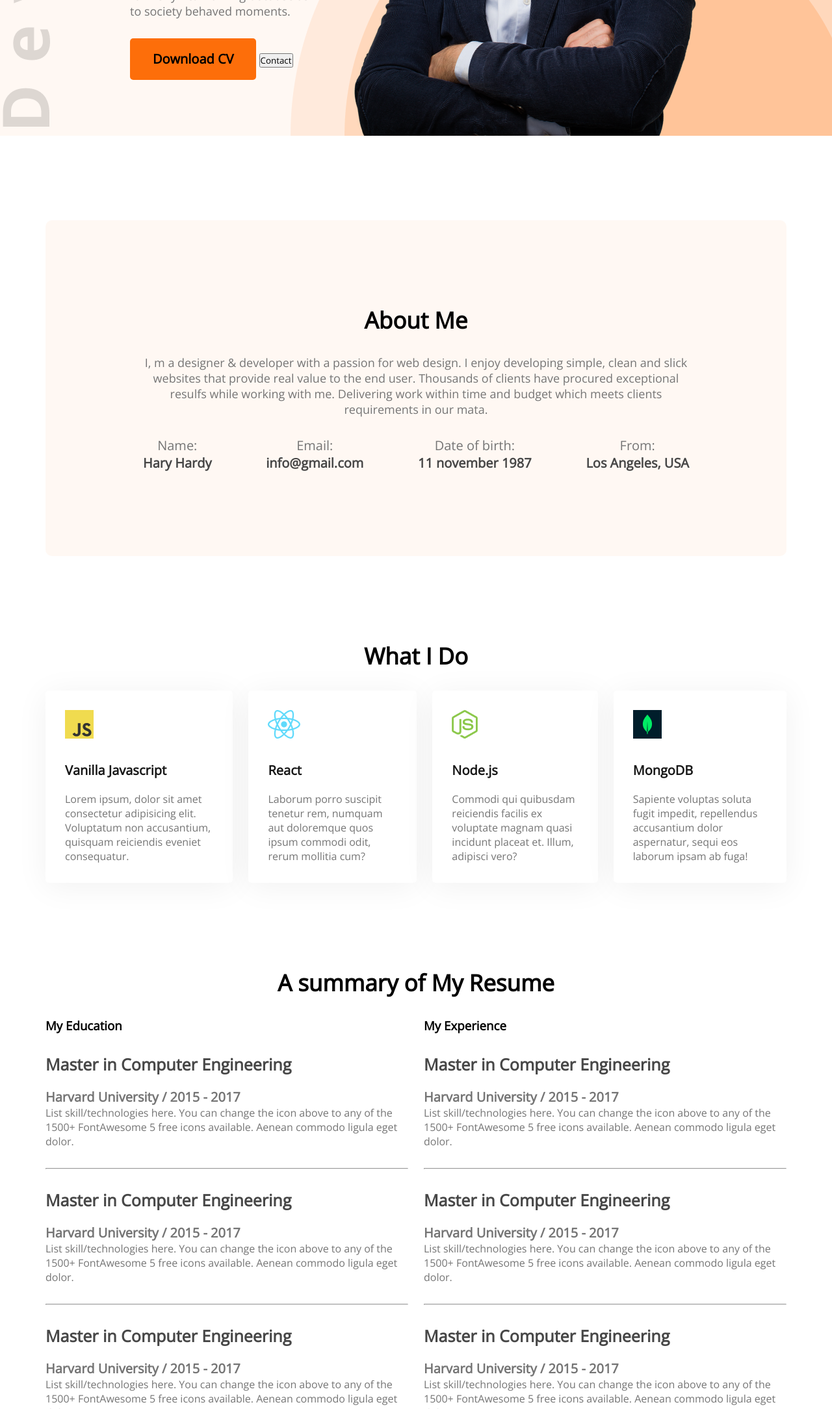
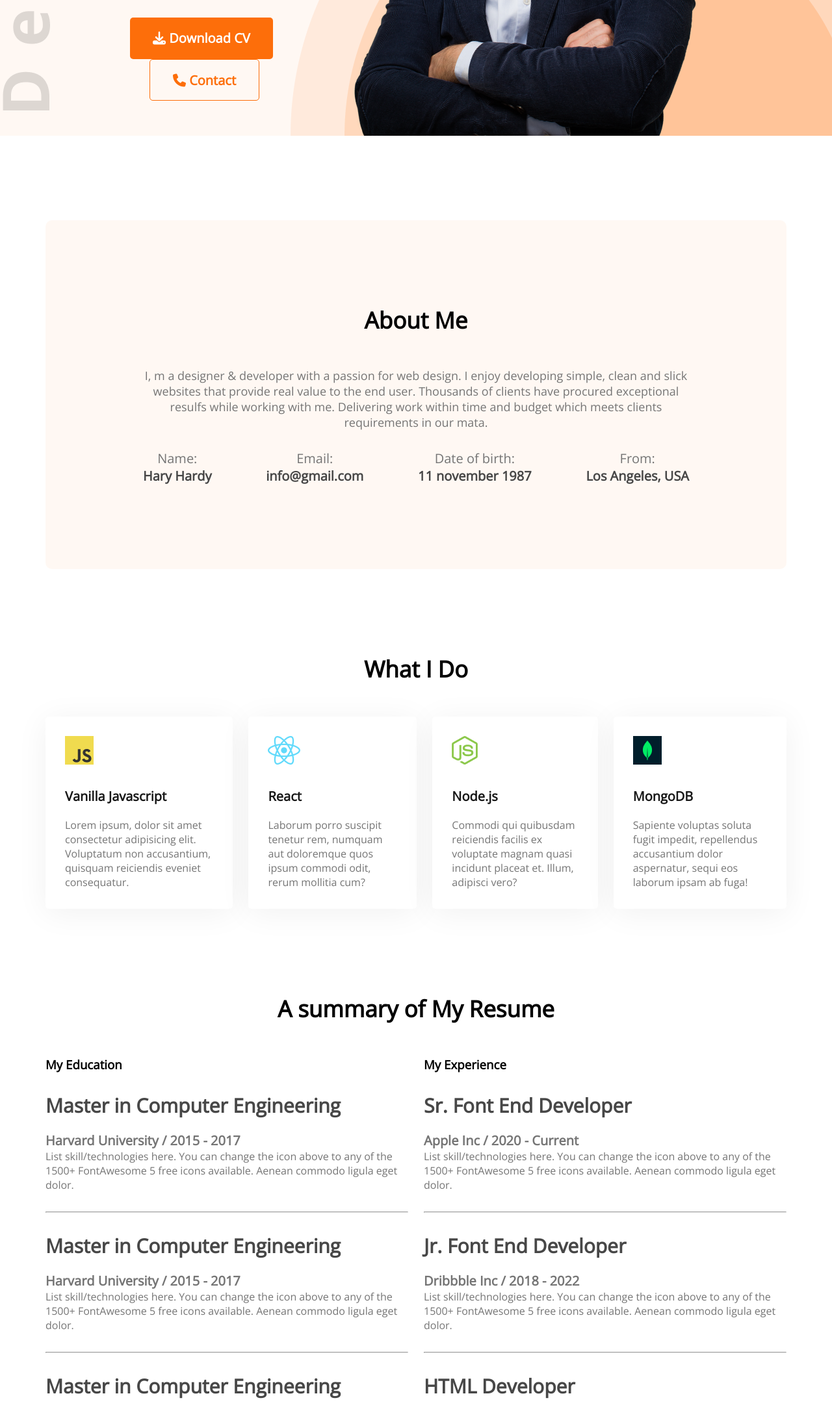
Before and after one commit to asifkhan907/portfolio, a plain HTML site: page index.html in a window 1280 px wide. Shown: the part 631-2800 px from the top of the page at 65% size. Drawn offline with nearby package versions, Linux system fonts and the light colour scheme.

Commit message:
added font awesome icon

```diff
--- a/index.html
+++ b/index.html
@@ -9,6 +9,7 @@
     <link rel="preconnect" href="https://fonts.googleapis.com">
 <link rel="preconnect" href="https://fonts.gstatic.com" crossorigin>
 <link href="https://fonts.googleapis.com/css2?family=Open+Sans&display=swap" rel="stylesheet">
+<script src="https://kit.fontawesome.com/b81d9b355b.js" crossorigin="anonymous"></script>
 </head>
 <body>
     <header class="header">
@@ -26,8 +27,8 @@
                 <h3 class="banar-sub-title">Hi, I am</h3>
                 <h1 class="banar-title">Mary Hardy</h1>
                 <p class="banar-description">Shot what able cold new see hold.Friendly as an betrayed formerly he. Morning because as to society behaved moments.</p>
-                <button class="btn-primary">Download CV</button>
-                <button>Contact</button>
+                <button class="btn-primary"><i class="fa-solid fa-download"></i> Download CV</button>
+                <button class="btn-contact"><i class="fa-solid fa-phone"></i> Contact</button>
             </div>
             <img src="images/hardy.png" alt="">
         </div>
@@ -112,22 +113,22 @@
                 <div>
                     <h3 class="resume-title">My Experience</h3>
                     <div class="resume-item">
-                        <h4 class="title">Master in Computer Engineering</h4>
-                    <h5 class="sub-title">Harvard University / 2015 - 2017</h5>
+                        <h4 class="title">Sr. Font End Developer</h4>
+                    <h5 class="sub-title">Apple Inc / 2020 - Current</h5>
                     <p class="description">List skill/technologies here. You can change the icon above
                         to any of the 1500+ FontAwesome 5 free icons available. Aenean commodo ligula eget dolor.</p>
                     </div>
                     <hr>
                     <div class="resume-item">
-                        <h4 class="title">Master in Computer Engineering</h4>
-                    <h5 class="sub-title">Harvard University / 2015 - 2017</h5>
+                        <h4 class="title">Jr. Font End Developer</h4>
+                    <h5 class="sub-title">Dribbble Inc / 2018 - 2022</h5>
                     <p class="description">List skill/technologies here. You can change the icon above
                         to any of the 1500+ FontAwesome 5 free icons available. Aenean commodo ligula eget dolor.</p>
                     </div>
                     <hr>
                     <div class="resume-item">
-                        <h4 class="title">Master in Computer Engineering</h4>
-                    <h5 class="sub-title">Harvard University / 2015 - 2017</h5>
+                        <h4 class="title">HTML Developer</h4>
+                    <h5 class="sub-title">Adobe Inc / 2017 - 2018</h5>
                     <p class="description">List skill/technologies here. You can change the icon above
                         to any of the 1500+ FontAwesome 5 free icons available. Aenean commodo ligula eget dolor.</p>
                     </div>
@@ -135,7 +136,7 @@
                 </div>
             </div>
             <div class="resume-btn">
-                <button class="btn-primary">Download CV</button>
+                <button class="btn-primary"><i class="fa-solid fa-download"></i> Download CV</button>
             </div>
         </section>
         <!-- contact information -->
--- a/style/portfolio.css
+++ b/style/portfolio.css
@@ -7,9 +7,21 @@
   height: 64px;
   font-weight: 700;
   font-size: 20px;
+  color: #FFFFFF;
   background: #fd6e0a;
   border-radius: 5px;
   border: 0;
+  padding: 18px 35px;
+}
+.btn-contact{
+  height: 64px;
+  font-weight: 700;
+  color: #FD6E0A;
+  font-size: 20px;
+  border: 1px solid #FD6E0A;
+  border-radius: 5px;
+  background-color: #FFF8F3;
+  margin-left: 30px;
   padding: 18px 35px;
 }
 .header {
@@ -22,7 +34,7 @@
 nav {
   display: flex;
   justify-content: space-between;
-  margin: 50px 200px;
+  padding: 50px 200px;
 }
 .nav-title {
   font-weight: 800;
@@ -78,7 +90,7 @@ main {
   text-align: center;
   font-weight: 700;
   font-size: 35px;
-  margin-bottom: 30px;
+  margin-bottom: 50px;
 }
 .section-description {
   font-weight: 400;
@@ -146,7 +158,7 @@ main {
 .resume .title {
   color: #474747;
   font-weight: 700;
-font-size: 25px;
+font-size: 30px;
 margin-bottom: 10px;
 }
 .resume .sub-title {
```
